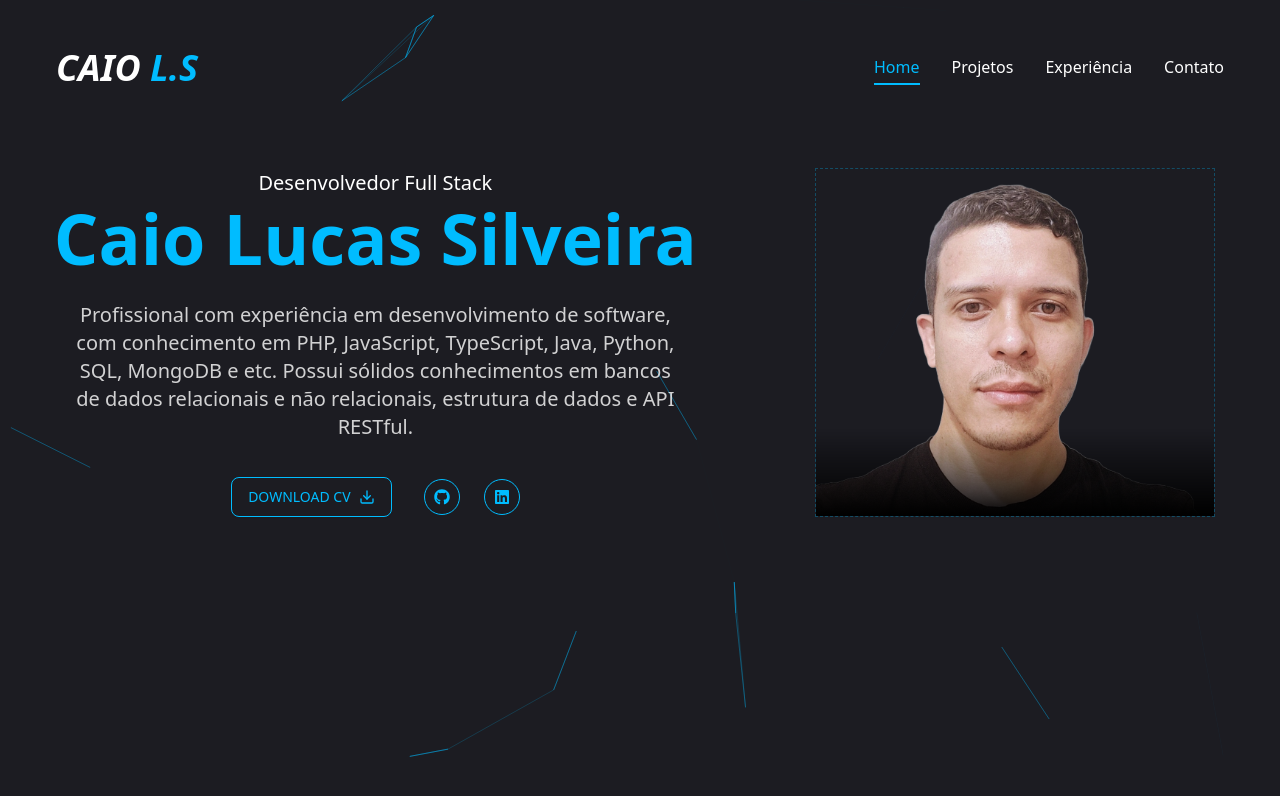
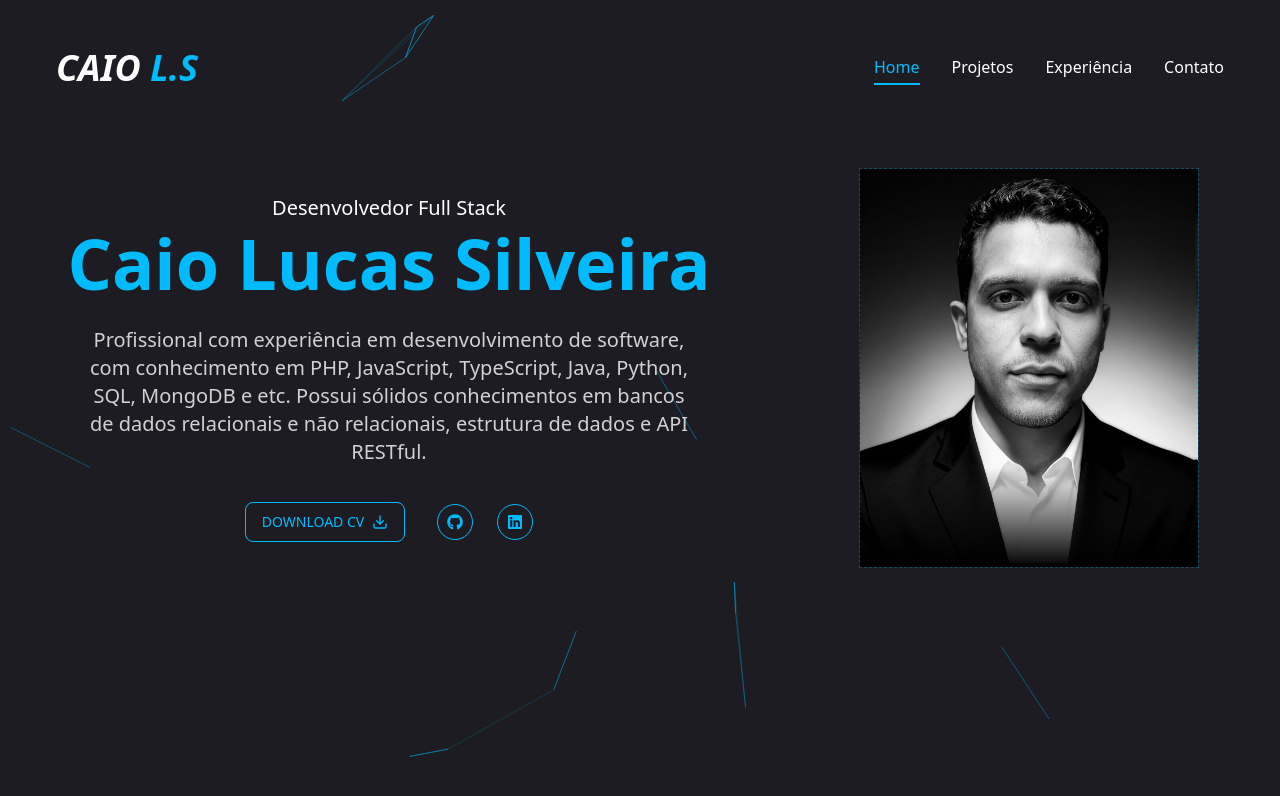
Before and after one commit to caiolucasw/portfolio, a Next.js app: page / in a window 1280 px wide. Shown: the top 796 px of the page. Built offline with nearby package versions, Linux system fonts and the light colour scheme.

Commit message:
change profile picture

```diff
--- a/components/client/ui/Photo.tsx
+++ b/components/client/ui/Photo.tsx
@@ -19,14 +19,14 @@ const Photo = () => {
           transition={{ delay: 1.4, duration: 1.5, ease: "easeInOut" }}
           className="w-full h-full flex justify-center items-center"
         >
-          <div className="w-[350px] h-[307px] md:w-[400px] md:h-[349px] mix-blend-lighten relative border border-accent/30 border-dashed">
+          <div className="w-[350px] h-[468px] md:w-[340px] md:h-[400px]  mix-blend-lighten relative border border-accent/30 border-dashed">
             <Image
               src="/assets/caio-perfil.png"
               priority
               quality={100}
               fill
               alt="caio perfil"
-              className="object-contain"
+              className="object-cover object-top"
             />
             <div className="absolute inset-0 bg-[linear-gradient(to_top,_black_0%,_transparent_25%)]"></div>
           </div>
```
Also changed, not shown: public/assets/caio-perfil.png.
